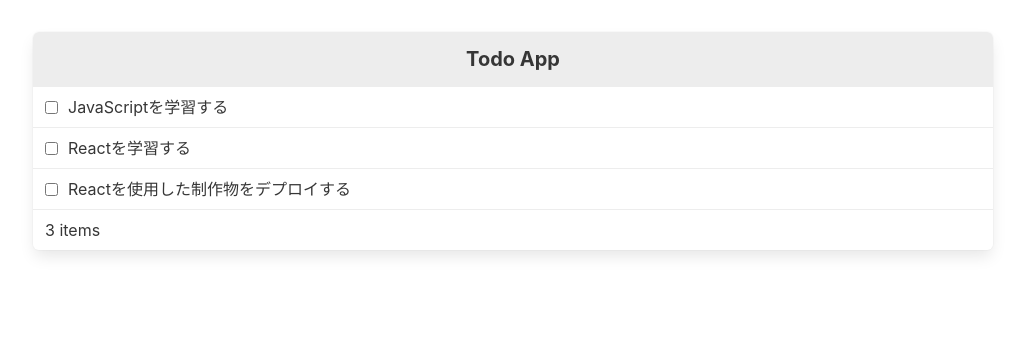
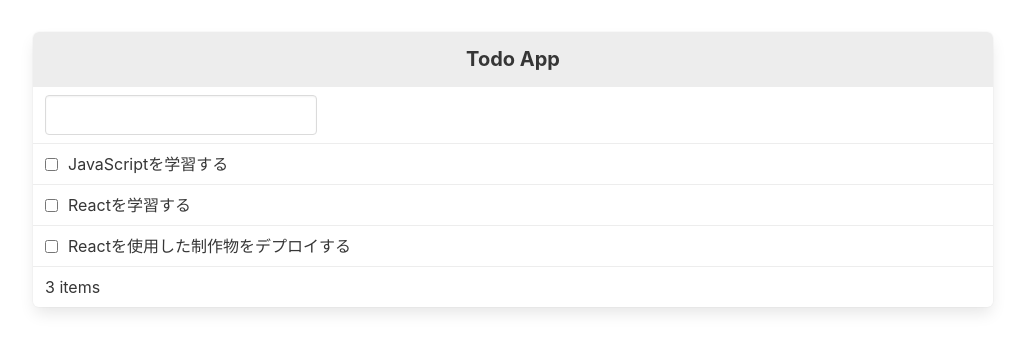
Before and after one commit to nakachan-ing/todo-app, a React (Create React App) app: page / in a window 1280 px wide. Shown: the top 352 px of the page, without its empty margins (127-1152 px from the left). Built offline with nearby package versions, Linux system fonts and the light colour scheme.

Commit message:
📝 Inputコンポーネントの作成／入力値をstate変数に格納するイベント関数定義

```diff
--- /dev/null
+++ b/src/components/Input.jsx
@@ -0,0 +1,19 @@
+import React, { useState } from 'react'
+
+export const Input = () => {
+    const [text, setText] = useState('')
+
+    const handleInput = (e) => {
+        console.log(e.target.value)
+        setText(e.target.value)
+    }
+
+  return (
+    <div className='panel-block'>
+        <form>
+            <input className='input' type='text' onChange={handleInput}></input>
+        </form>
+
+    </div>
+  )
+}
--- a/src/components/Todo.jsx
+++ b/src/components/Todo.jsx
@@ -1,6 +1,7 @@
 import React, { useState } from 'react'
 import { dummyData } from '../dummyData'
 import { TodoItem } from './TodoItem'
+import { Input } from './Input'
 
 export const Todo = () => {
     const [items, setItem] = useState(dummyData)
@@ -19,6 +20,7 @@ export const Todo = () => {
   return (
     <div className='panel'>
         <div className='panel-heading'>Todo App</div>
+        <Input />
         {items.map((item) => (
             <TodoItem key={item.id} item={item} onCheck={handleChangeCheck}/>
         ))}
```
